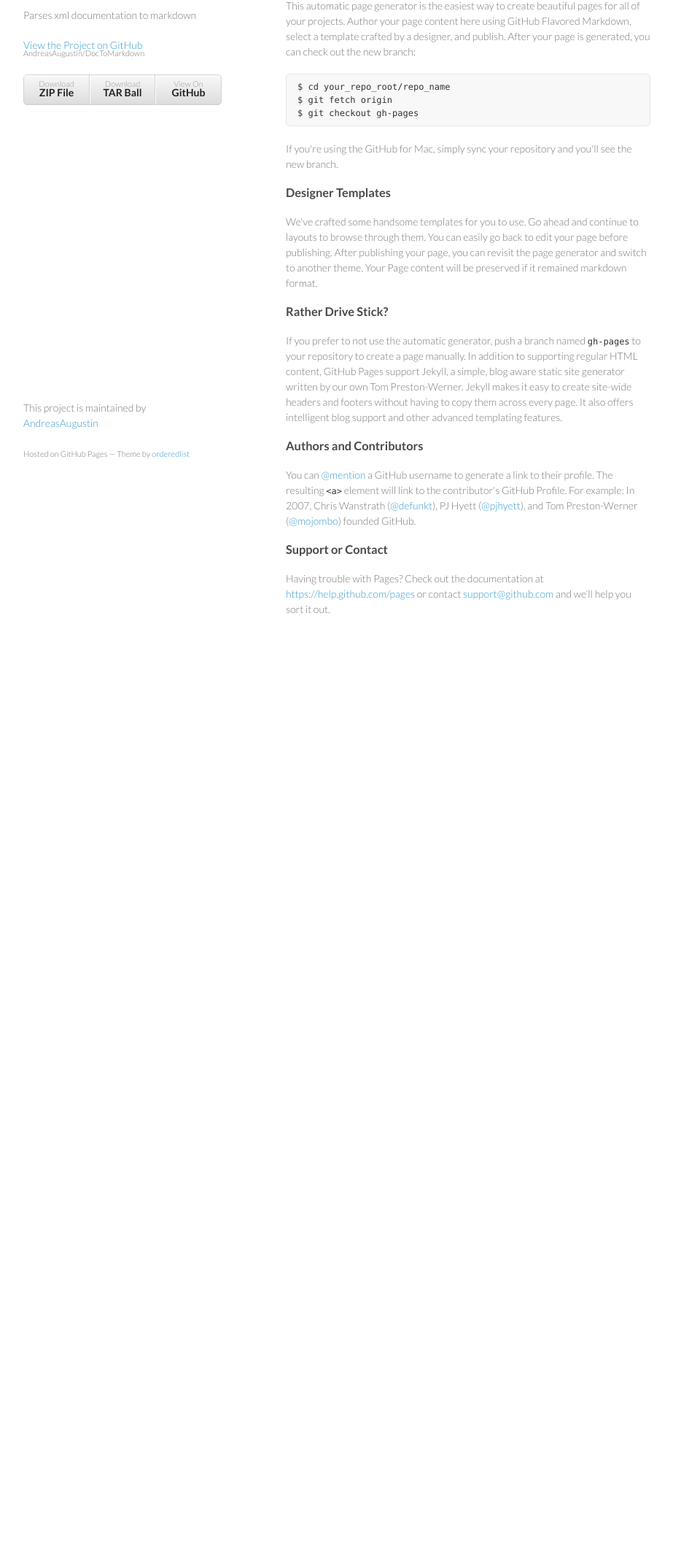
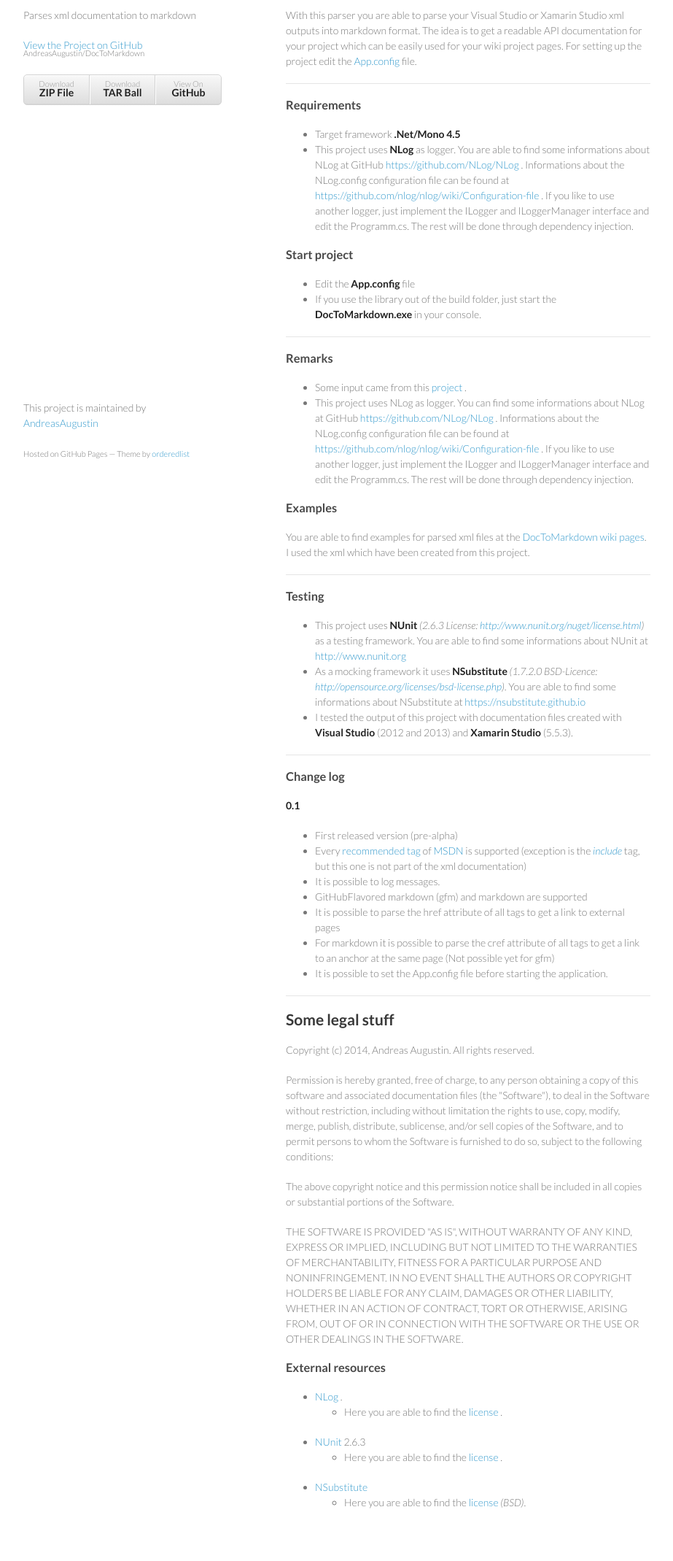
Before and after one commit to AndreasAugustin/DocToMarkdown, a plain HTML site: page index.html in a window 1280 px wide. Shown: the part 99-2238 px from the top of the page at 73% size, without its empty margins (178-1101 px from the left). Before the commit the page ends 1014 px from the top, so only its background shows below. Drawn offline with Linux system fonts and the light colour scheme.

```diff
--- a/index.html
+++ b/index.html
@@ -28,37 +28,128 @@
         </ul>
       </header>
       <section>
-        <h3>
-<a id="welcome-to-github-pages" class="anchor" href="#welcome-to-github-pages" aria-hidden="true"><span class="octicon octicon-link"></span></a>Welcome to GitHub Pages.</h3>
+        <h1>
+<a id="doctomarkdown" class="anchor" href="#doctomarkdown" aria-hidden="true"><span class="octicon octicon-link"></span></a>DocToMarkdown</h1>
 
-<p>This automatic page generator is the easiest way to create beautiful pages for all of your projects. Author your page content here using GitHub Flavored Markdown, select a template crafted by a designer, and publish. After your page is generated, you can check out the new branch:</p>
+<p>With this parser you are able to parse your Visual Studio or Xamarin Studio xml outputs into markdown format.
+The idea is to get a readable API documentation for your project which can be easily used for your wiki project pages. For setting up the project edit the <a href="https://github.com/AndreasAugustin/DocToMarkdown/blob/master/src/DocToMarkdown/App.config">App.config</a> file.</p>
 
-<pre><code>$ cd your_repo_root/repo_name
-$ git fetch origin
-$ git checkout gh-pages
-</code></pre>
-
-<p>If you're using the GitHub for Mac, simply sync your repository and you'll see the new branch.</p>
+<hr>
 
 <h3>
-<a id="designer-templates" class="anchor" href="#designer-templates" aria-hidden="true"><span class="octicon octicon-link"></span></a>Designer Templates</h3>
+<a id="requirements" class="anchor" href="#requirements" aria-hidden="true"><span class="octicon octicon-link"></span></a>Requirements</h3>
 
-<p>We've crafted some handsome templates for you to use. Go ahead and continue to layouts to browse through them. You can easily go back to edit your page before publishing. After publishing your page, you can revisit the page generator and switch to another theme. Your Page content will be preserved if it remained markdown format.</p>
+<ul>
+<li>Target framework <strong>.Net/Mono 4.5</strong>
+</li>
+<li>This project uses <strong>NLog</strong> as logger. You are able to find some informations about NLog at GitHub <a href="https://github.com/NLog/NLog">https://github.com/NLog/NLog</a> . Informations about the NLog.config configuration file can be found at <a href="https://github.com/nlog/nlog/wiki/Configuration-file">https://github.com/nlog/nlog/wiki/Configuration-file</a> . If you like to use another logger, just implement the ILogger and ILoggerManager interface and edit the Programm.cs. The rest will be done through dependency injection.</li>
+</ul>
 
 <h3>
-<a id="rather-drive-stick" class="anchor" href="#rather-drive-stick" aria-hidden="true"><span class="octicon octicon-link"></span></a>Rather Drive Stick?</h3>
+<a id="start-project" class="anchor" href="#start-project" aria-hidden="true"><span class="octicon octicon-link"></span></a>Start project</h3>
 
-<p>If you prefer to not use the automatic generator, push a branch named <code>gh-pages</code> to your repository to create a page manually. In addition to supporting regular HTML content, GitHub Pages support Jekyll, a simple, blog aware static site generator written by our own Tom Preston-Werner. Jekyll makes it easy to create site-wide headers and footers without having to copy them across every page. It also offers intelligent blog support and other advanced templating features.</p>
+<ul>
+<li>Edit the <strong>App.config</strong> file</li>
+<li>If you use the library out of the build folder, just start the <strong>DocToMarkdown.exe</strong> in your console.<br>
+</li>
+</ul>
+
+<hr>
 
 <h3>
-<a id="authors-and-contributors" class="anchor" href="#authors-and-contributors" aria-hidden="true"><span class="octicon octicon-link"></span></a>Authors and Contributors</h3>
+<a id="remarks" class="anchor" href="#remarks" aria-hidden="true"><span class="octicon octicon-link"></span></a>Remarks</h3>
 
-<p>You can <a href="https://github.com/blog/821" class="user-mention">@mention</a> a GitHub username to generate a link to their profile. The resulting <code>&lt;a&gt;</code> element will link to the contributor's GitHub Profile. For example: In 2007, Chris Wanstrath (<a href="https://github.com/defunkt" class="user-mention">@defunkt</a>), PJ Hyett (<a href="https://github.com/pjhyett" class="user-mention">@pjhyett</a>), and Tom Preston-Werner (<a href="https://github.com/mojombo" class="user-mention">@mojombo</a>) founded GitHub.</p>
+<ul>
+<li>Some input came from this <a href="https://gist.github.com/lontivero/593fc51f1208555112e0">project</a> .</li>
+<li>This project uses NLog as logger. You can find some informations about NLog at GitHub <a href="https://github.com/NLog/NLog">https://github.com/NLog/NLog</a> .   Informations about the NLog.config configuration file can be found at <a href="https://github.com/nlog/nlog/wiki/Configuration-file">https://github.com/nlog/nlog/wiki/Configuration-file</a>  . If you like to use another logger, just implement the ILogger and ILoggerManager interface and edit the Programm.cs. The rest will be done through dependency injection.</li>
+</ul>
 
 <h3>
-<a id="support-or-contact" class="anchor" href="#support-or-contact" aria-hidden="true"><span class="octicon octicon-link"></span></a>Support or Contact</h3>
+<a id="examples" class="anchor" href="#examples" aria-hidden="true"><span class="octicon octicon-link"></span></a>Examples</h3>
 
-<p>Having trouble with Pages? Check out the documentation at <a href="https://help.github.com/pages">https://help.github.com/pages</a> or contact <a href="mailto:support@github.com">support@github.com</a> and we’ll help you sort it out.</p>
+<p>You are able to find examples for parsed xml files at the <a href="https://github.com/AndreasAugustin/DocToMarkdown/wiki">DocToMarkdown wiki pages</a>. I used the xml which have been created from this project.</p>
+
+<hr>
+
+<h3>
+<a id="testing" class="anchor" href="#testing" aria-hidden="true"><span class="octicon octicon-link"></span></a>Testing</h3>
+
+<ul>
+<li>This project uses <strong>NUnit</strong> <em>(2.6.3 License: <a href="http://www.nunit.org/nuget/license.html">http://www.nunit.org/nuget/license.html</a>)</em> as a testing framework. You are able to find some informations about NUnit at <a href="http://www.nunit.org">http://www.nunit.org</a>
+</li>
+<li>As a mocking framework it uses <strong>NSubstitute</strong> <em>(1.7.2.0 BSD-Licence: <a href="http://opensource.org/licenses/bsd-license.php">http://opensource.org/licenses/bsd-license.php</a>)</em>. You are able to find some informations about NSubstitute at <a href="https://nsubstitute.github.io">https://nsubstitute.github.io</a>
+</li>
+<li>I tested the output of this project with documentation files created with <strong>Visual Studio</strong> (2012 and 2013) and <strong>Xamarin Studio</strong> (5.5.3).</li>
+</ul>
+
+<hr>
+
+<h3>
+<a id="change-log" class="anchor" href="#change-log" aria-hidden="true"><span class="octicon octicon-link"></span></a>Change log</h3>
+
+<p><strong>0.1</strong></p>
+
+<ul>
+<li>First released version (pre-alpha)</li>
+<li>Every <a href="http://msdn.microsoft.com/en-us/library/5ast78ax.aspx">recommended tag</a> of <a href="http://msdn.microsoft.com/en-us">MSDN</a> is supported (exception is the <a href="http://msdn.microsoft.com/en-us/library/9h8dy30z.aspx"><em>include</em></a> tag, but this one is not part of the xml documentation)</li>
+<li>It is possible to log messages.</li>
+<li>GitHubFlavored markdown (gfm) and markdown are supported</li>
+<li>It is possible to parse the href attribute of all tags to get a link to external pages</li>
+<li>For markdown it is possible to parse the cref attribute of all tags to get a link to an anchor at the same page (Not possible yet for gfm)</li>
+<li>It is possible to set the App.config file before starting the application.</li>
+</ul>
+
+<hr>
+
+<h2>
+<a id="some-legal-stuff" class="anchor" href="#some-legal-stuff" aria-hidden="true"><span class="octicon octicon-link"></span></a>Some legal stuff</h2>
+
+<p>Copyright (c) 2014, Andreas Augustin. All rights reserved.</p>
+
+<p>Permission is hereby granted, free of charge, to any person obtaining a copy
+of this software and associated documentation files (the "Software"), to deal
+in the Software without restriction, including without limitation the rights
+to use, copy, modify, merge, publish, distribute, sublicense, and/or sell
+copies of the Software, and to permit persons to whom the Software is
+furnished to do so, subject to the following conditions:</p>
+
+<p>The above copyright notice and this permission notice shall be included in all
+copies or substantial portions of the Software.</p>
+
+<p>THE SOFTWARE IS PROVIDED "AS IS", WITHOUT WARRANTY OF ANY KIND, EXPRESS OR
+IMPLIED, INCLUDING BUT NOT LIMITED TO THE WARRANTIES OF MERCHANTABILITY,
+FITNESS FOR A PARTICULAR PURPOSE AND NONINFRINGEMENT. IN NO EVENT SHALL THE
+AUTHORS OR COPYRIGHT HOLDERS BE LIABLE FOR ANY CLAIM, DAMAGES OR OTHER
+LIABILITY, WHETHER IN AN ACTION OF CONTRACT, TORT OR OTHERWISE, ARISING FROM,
+OUT OF OR IN CONNECTION WITH THE SOFTWARE OR THE USE OR OTHER DEALINGS IN THE
+SOFTWARE.</p>
+
+<h3>
+<a id="external-resources" class="anchor" href="#external-resources" aria-hidden="true"><span class="octicon octicon-link"></span></a>External resources</h3>
+
+<ul>
+<li>
+<a href="https://github.com/NLog/NLog">NLog</a> .
+
+<ul>
+<li>Here you are able to find the <a href="https://github.com/NLog/NLog/blob/master/LICENSE.txt">license</a> .</li>
+</ul>
+</li>
+<li>
+<a href="http://www.nunit.org">NUnit</a> 2.6.3
+
+<ul>
+<li>Here you are able to find the <a href="http://www.nunit.org/nuget/license.html">license</a> .</li>
+</ul>
+</li>
+<li>
+<a href="https://nsubstitute.github.io">NSubstitute</a>
+
+<ul>
+<li>Here you are able to find the <a href="http://opensource.org/licenses/bsd-license.php">license</a> <em>(BSD)</em>.</li>
+</ul>
+</li>
+</ul>
       </section>
       <footer>
         <p>This project is maintained by <a href="https://github.com/AndreasAugustin">AndreasAugustin</a></p>
```
Also changed, not shown: params.json (+1 -1 lines).
